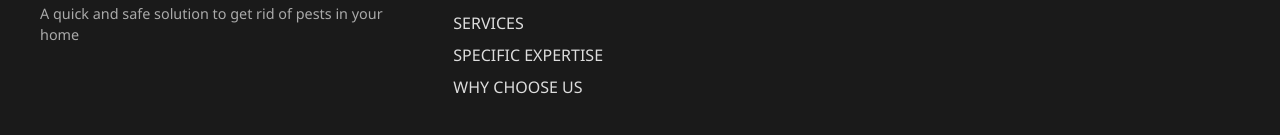
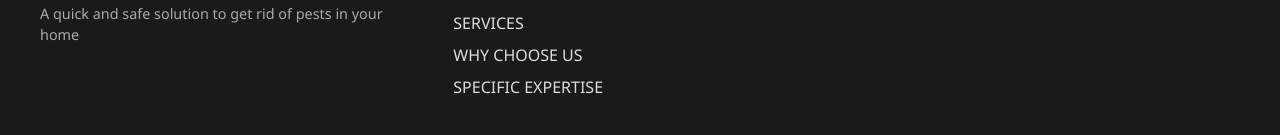
Before and after one commit to ami0714/C.I.E-ENTERPRISE-LANDING-PAGE, a React (Vite) app: page / in a window 1280 px wide. Shown: the part 2794-2929 px from the top of the page. Built offline with nearby package versions, Linux system fonts and the light colour scheme.

Commit message:
fix quick link 2

```diff
--- a/src/App.jsx
+++ b/src/App.jsx
@@ -213,8 +213,9 @@ function App() {
             <ul>
               <li><a onClick={()=> slideTo(0)} >HOME</a></li>
               <li><a onClick={()=> slideTo(1)} >SERVICES</a></li>
-              <li><a onClick={()=> slideTo(2)} >SPECIFIC EXPERTISE</a></li>
-              <li><a onClick={()=> slideTo(3)} >WHY CHOOSE US</a></li>
+              <li><a onClick={()=> slideTo(2)} >WHY CHOOSE US</a></li>
+              <li><a onClick={()=> slideTo(3)} >SPECIFIC EXPERTISE</a></li>
+
             </ul>
           </div>
           <div className="footer-col">
```
